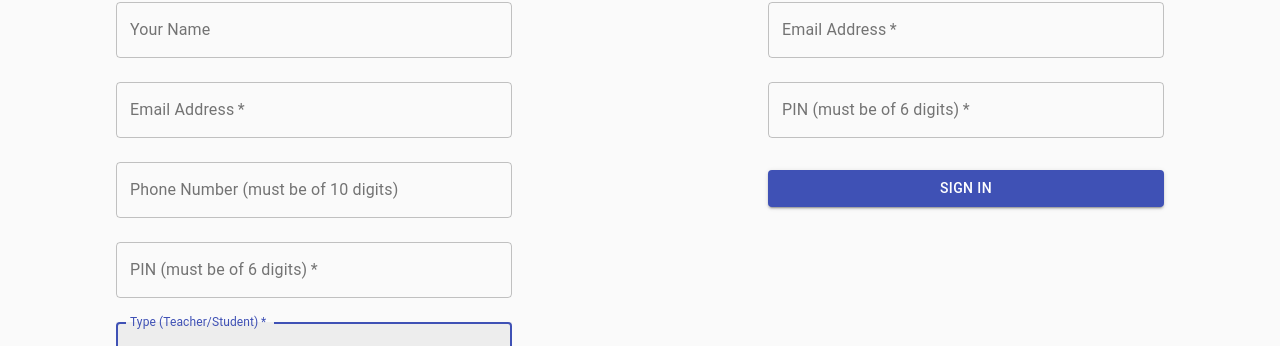
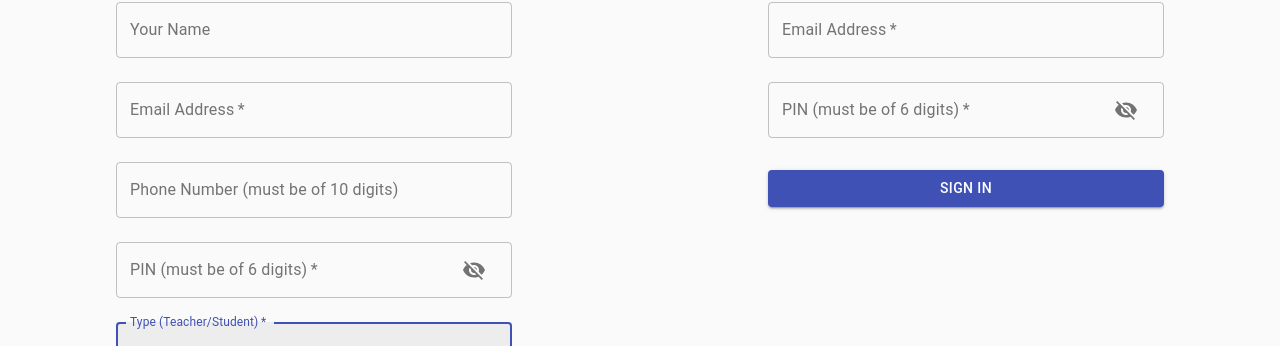
Before and after one commit to anubhav14g/STEP-Frontend, a React (Create React App) app: page /signuplogin in a window 1280 px wide. Shown: the part 362-708 px from the top of the page. Built offline with nearby package versions, Linux system fonts and the light colour scheme; no server answers; a web font is replaced by a local one.

Commit message:
added hide password icon

```diff
--- a/src/components/Login.jsx
+++ b/src/components/Login.jsx
@@ -2,7 +2,9 @@
 import Avatar from '@material-ui/core/Avatar';
 import Button from '@material-ui/core/Button';
 import CssBaseline from '@material-ui/core/CssBaseline';
-import TextField from '@material-ui/core/TextField';
+import { TextField, InputAdornment, IconButton } from "@material-ui/core";
+import Visibility from "@material-ui/icons/Visibility";
+import VisibilityOff from "@material-ui/icons/VisibilityOff";
 import LockOutlinedIcon from '@material-ui/icons/LockOutlined';
 import Typography from '@material-ui/core/Typography';
 import { makeStyles } from '@material-ui/core/styles';
@@ -76,6 +78,10 @@
     {allApis.callAPI3(state,setMessage,setIsOpened,setErrorMessage)}
   };
 
+  const [showPassword, setShowPassword] = useState(false);
+  const handleClickShowPassword = () => setShowPassword(!showPassword);
+  const handleMouseDownPassword = () => setShowPassword(!showPassword);
+
   return (
     <Container component="main" maxWidth="xs">
       <CssBaseline />
@@ -111,8 +117,21 @@
             value={state.pin}
             onChange={handleInputChange}
             label="PIN (must be of 6 digits)"
-            type="pin"
+            type={showPassword ? "text" : "password"}
             id="pin"
+            InputProps={{
+              endAdornment: (
+                <InputAdornment position="end">
+                  <IconButton
+                    aria-label="toggle password visibility"
+                    onClick={handleClickShowPassword}
+                    onMouseDown={handleMouseDownPassword}
+                  >
+                    {showPassword ? <Visibility /> : <VisibilityOff />}
+                  </IconButton>
+                </InputAdornment>
+              )
+            }}
           />
           <Button
             type="submit"
--- a/src/components/Signup.jsx
+++ b/src/components/Signup.jsx
@@ -2,7 +2,9 @@
 import Avatar from '@material-ui/core/Avatar';
 import Button from '@material-ui/core/Button';
 import CssBaseline from '@material-ui/core/CssBaseline';
-import TextField from '@material-ui/core/TextField';
+import { TextField, InputAdornment, IconButton } from "@material-ui/core";
+import Visibility from "@material-ui/icons/Visibility";
+import VisibilityOff from "@material-ui/icons/VisibilityOff";
 import LockOutlinedIcon from '@material-ui/icons/LockOutlined';
 import Typography from '@material-ui/core/Typography';
 import { makeStyles } from '@material-ui/core/styles';
@@ -77,6 +79,10 @@
     {allApis.callAPI2(state,setMessage,setIsOpened)}
   };
 
+  const [showPassword, setShowPassword] = useState(false);
+  const handleClickShowPassword = () => setShowPassword(!showPassword);
+  const handleMouseDownPassword = () => setShowPassword(!showPassword);
+
   return (
     <Container component="main" maxWidth="xs">
       <CssBaseline />
@@ -133,8 +139,21 @@
             value={state.pin}
             onChange={handleInputChange}
             label="PIN (must be of 6 digits)"
-            type="pin"
+            type={showPassword ? "text" : "password"}
             id="pin"
+            InputProps={{
+              endAdornment: (
+                <InputAdornment position="end">
+                  <IconButton
+                    aria-label="toggle password visibility"
+                    onClick={handleClickShowPassword}
+                    onMouseDown={handleMouseDownPassword}
+                  >
+                    {showPassword ? <Visibility /> : <VisibilityOff />}
+                  </IconButton>
+                </InputAdornment>
+              )
+            }}
           />
           <TextField
             variant="outlined"
```
